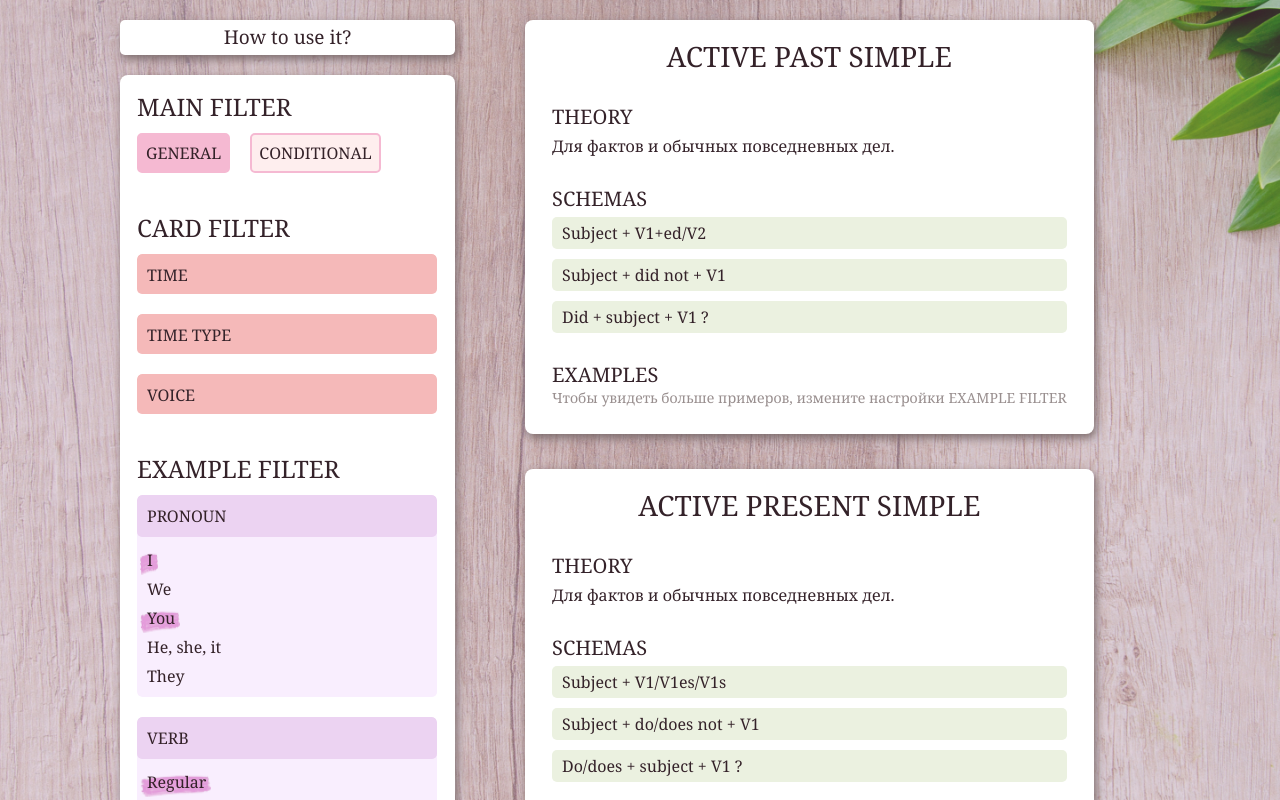
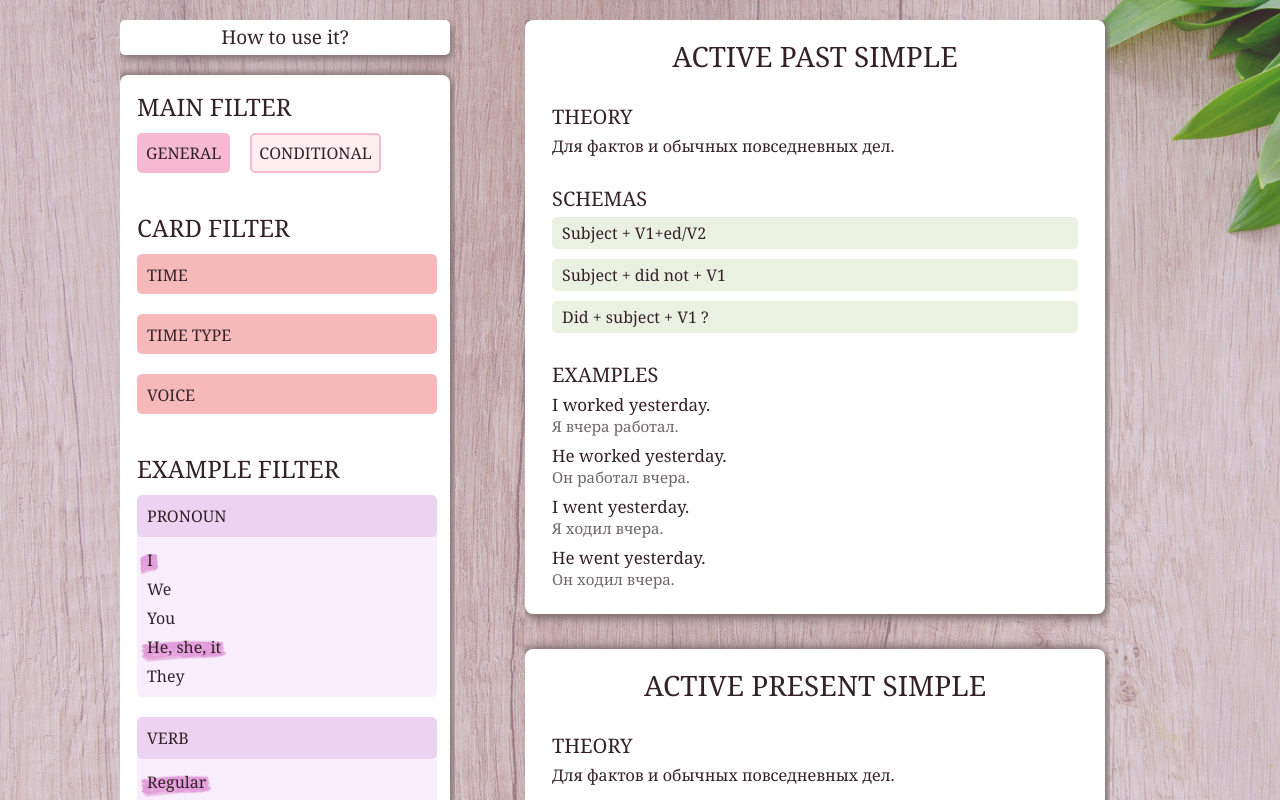
Before and after one commit to VanillaTank/sentence-builder, an Angular app: page / in a window 1280 px wide. Shown: the top 800 px of the page. Built offline with nearby package versions, Linux system fonts and the light colour scheme.

Commit message:
fix filtration; add session storage; add scrolls

```diff
--- a/src/app/app.component.html
+++ b/src/app/app.component.html
@@ -1,9 +1,9 @@
 <div class="container flex">
-    <div class="nav_side">
+    <div class="nav_side scrollStyle scrollColorPink restrictHeight">
         <button class="htu_btn" (click)="showHTU()">How to use it?</button>
         <app-filters></app-filters>
     </div>
-    <div>
+    <div class="scrollStyle scrollColorGreen restrictHeight">
         <app-cards></app-cards>
     </div>
 </div>
--- a/src/app/card-filter.service.ts
+++ b/src/app/card-filter.service.ts
@@ -1,5 +1,5 @@
 import { Injectable } from '@angular/core';
-import { BehaviorSubject } from "rxjs";
+import { BehaviorSubject, Subject } from "rxjs";
 
 // Cards
 import { Card, Example } from './cardInterfaces';
@@ -32,17 +32,20 @@ export class CardFilterService {
     mainFilterCurrentValue: string = 'general';
     mainFilterCards: any = JSON.parse(JSON.stringify(this.CARDS.find(o => o.mainFilter === this.mainFilterCurrentValue)));
 
-    filtedCard = new BehaviorSubject<Card[]>(this.mainFilterCards.cards);
+    filtedCard = new Subject<Card[]>();
     currentFilters = new BehaviorSubject<Filter[]>([...this.FILTERS.main, ...this.FILTERS.general]);
 
     initCards() {
-        this.mainFilterCards = JSON.parse(JSON.stringify(this.CARDS.find(o => o.mainFilter === this.mainFilterCurrentValue)))
-        this.mainFilterCards.cards.map((c: Card) => c.examples.forEach((e: Example) => e.show = false))
-        this.filtedCard.next(this.mainFilterCards?.cards);
+        this.CARDS.forEach(category => {
+            category.cards.forEach((c: Card) => {
+                c.shown = true;
+                c.examples.forEach((e: Example) => e.show = false);
+            })
+        })
     }
 
     onMainFilterChange(value: string): void {
-        this.mainFilterCards = this.CARDS.find(o => o.mainFilter === value);
+        this.mainFilterCards = this.CARDS.find(category => category.mainFilter === value);
         this.mainFilterCurrentValue = value;
         this.filtedCard.next(this.mainFilterCards?.cards);
 
@@ -51,25 +54,35 @@ export class CardFilterService {
     }
 
     onCardFilterChange(query: any): void {
-        const filtredCardsByCardFilter = this.mainFilterCards?.cards.filter((card: Card) => {
+        if (Object.keys(query).length === 0) {
+            this.mainFilterCards.cards.forEach((c: Card) => c.shown = true);
+            this.filtedCard.next(this.mainFilterCards?.cards);
+            return;
+        }
+
+
+        this.mainFilterCards?.cards.forEach((card: Card) => {
             for (let q in query) {
                 if (query[q].length > 0 && !query[q].includes(card.cardFilter[q])) {
-                    return false
+                    card.shown = false;
+                    return;
                 }
             }
-            return true;
+            card.shown = true;
+            return card;
         })
 
-
-        this.filtedCard.next(filtredCardsByCardFilter)
+        this.filtedCard.next(this.mainFilterCards?.cards);
     }
 
 
     onExampleFilterChange(query: any): void {
 
         if (Object.keys(query).length === 0) {
-            this.mainFilterCards.cards.forEach((c: Card) => c.examples.forEach((e: Example) => e.show = true))
-            this.filtedCard.next(this.mainFilterCards?.cards)
+            this.mainFilterCards.cards.forEach((c: Card) => {
+                c.examples.forEach((e: Example) => e.show = true)
+            });
+            this.filtedCard.next(this.mainFilterCards?.cards);
             return;
         }
 
@@ -79,7 +92,7 @@ export class CardFilterService {
                 for (let q in query) {
                     if (query[q].length > 0 && !query[q].includes(e.exampleFilter[q])) {
                         e.show = false;
-                        return
+                        return;
                     }
                 }
                 e.show = true;
--- a/src/app/cards/cards.component.css
+++ b/src/app/cards/cards.component.css
@@ -1,12 +1,18 @@
+.container {
+    cursor: default;
+}
+
 .card {
     background-color: #fff;
     padding: 17px 27px;
     border-radius: 8px;
-    box-shadow: -2px -2px 10px #7C6C6D;
-    box-shadow: 2px 4px 10px #7C6C6D;
+    box-shadow: -2px -2px 10px #7C6C6D, 2px 4px 10px #7C6C6D;
+    max-width: 580px;
+    min-width: 580px;
+    width: 100%;
 }
 
-li+li {
+.card+.card {
     margin-top: 35px;
 }
 
@@ -31,13 +37,6 @@ li+li {
     margin-top: 10px;
 }
 
-.tip {
-    color: #998F8F;
-    font-size: 14px;
-    margin-top: -5px;
-    margin-bottom: 10px;
-}
-
 .example+.example {
     margin-top: 8px;
 }
--- a/src/app/cards/cards.component.html
+++ b/src/app/cards/cards.component.html
@@ -1,6 +1,6 @@
-<ul>
-    <li *ngFor="let card of Cards">
-        <div class="card">
+<div class="container">
+    <ng-container *ngFor="let card of Cards">
+        <div *ngIf="card.shown" class="card">
             <h3 class="title">{{card.title}}</h3>
             <h4 class="sub-title">THEORY</h4>
             <p class="theory">{{card.theory}}</p>
@@ -8,7 +8,6 @@
             <h4 class="sub-title">SCHEMAS</h4>
             <p *ngFor="let s of card.schemas" class="schema">{{s}}</p>
             <h4 class="sub-title">EXAMPLES</h4>
-            <p class="tip">Чтобы увидеть больше примеров, измените настройки EXAMPLE FILTER</p>
             <div *ngFor="let e of card.examples" class="example">
                 <div *ngIf="e.show">
                     <p class="en">{{e.en}}</p>
@@ -17,5 +16,5 @@
                 </div>
             </div>
         </div>
-    </li>
-</ul>
+    </ng-container>
+</div>
--- a/src/app/cards/cards.component.ts
+++ b/src/app/cards/cards.component.ts
@@ -1,27 +1,22 @@
-import { Component, ChangeDetectorRef, OnDestroy } from '@angular/core';
+import { Component, ChangeDetectorRef } from '@angular/core';
 import { CardFilterService } from '../card-filter.service'
-import {Card} from '../cardInterfaces';
+import { Card } from '../cardInterfaces';
 
 @Component({
     selector: 'app-cards',
     templateUrl: './cards.component.html',
     styleUrls: ['./cards.component.css']
 })
-export class CardsComponent implements OnDestroy {
+export class CardsComponent {
 
-    Cards: any = [];
+    Cards: Card[] = [];
 
     constructor(
         private cardFilterService: CardFilterService,
         public readonly cdr: ChangeDetectorRef) {
-           this.cardFilterService.filtedCard.subscribe((cards: any) => {this.Cards = cards});
-        }
-
-
-    ngOnDestroy(): void {
-        // this.destroy$.next();
-        // this.destroy$.complete();
+        this.cardFilterService.filtedCard.subscribe((cards: Card[]) => {
+            this.Cards = cards;
+        });
     }
 
-
 }
--- /dev/null
+++ b/src/app/data/filters/presets.ts
@@ -0,0 +1,10 @@
+export const PRESETS = {
+    general: {
+        pronoun: ['I', 'heSheIt'],
+        sentenceType: ['statement'],
+        verb: ['irregular', 'regular'],
+    },
+    conditional: {
+        pronoun: ['we', 'they'],
+    }
+}
--- a/src/app/filters/filters.component.css
+++ b/src/app/filters/filters.component.css
@@ -5,9 +5,9 @@
     background-color: #fff;
     padding: 15px 17px;
     border-radius: 8px;
-    box-shadow: -2px -2px 10px #7C6C6D;
-    box-shadow: 2px 4px 10px #7C6C6D;
+    box-shadow: -2px -2px 10px #7C6C6D, 2px 4px 10px #7C6C6D;
     z-index: 1;
+    cursor: default;
 }
 
 .title {
--- a/src/app/filters/filters.component.ts
+++ b/src/app/filters/filters.component.ts
@@ -1,6 +1,9 @@
 import { Component, OnInit } from '@angular/core';
 import { Filter } from './filters';
 import { CardFilterService } from '../card-filter.service';
+import { StorageService } from '../storage.service';
+import { PRESETS } from '../data/filters/presets';
+import { mainFilter } from '../data/filters/main';
 
 @Component({
     selector: 'app-filters',
@@ -9,74 +12,108 @@ import { CardFilterService } from '../card-filter.service';
 })
 export class FiltersComponent implements OnInit {
     Filters: Filter[] = [];
+    presets: any = PRESETS;
+    mainFilter: any = mainFilter;
 
     state: any = {
+        main: '',
         cardFilter: {},
         exampleFilter: {}
     }
 
-    constructor(private cardFilterService: CardFilterService) {
+    constructor(private readonly cardFilterService: CardFilterService,
+        private readonly storageService: StorageService) {
         this.cardFilterService.currentFilters.subscribe((filters: any) => this.Filters = filters);
     }
 
     ngOnInit(): void {
-        this.createRandomExampleFilter();
-        this.cardFilterService.onMainFilterChange('general')
+        this.state.main = this.mainFilter.content[0].id;
+        this.cardFilterService.onMainFilterChange(this.mainFilter.content[0].id);
+        this.createPresetExampleFilter();
     }
 
-    createRandomExampleFilter() {
-        this.state.exampleFilter = {};
-
-        this.Filters.find(f => f.id === "exampleFilter")?.content.map(f => {
-            const arrRandIndexes: number[] = [];
-            const exampleLength = f.values?.length;
-
-            for (let i = 0; i < 2 && i <= exampleLength; i++) {
-                let randomIndex: number | never = Math.floor(Math.random() * exampleLength);
-                while (arrRandIndexes.includes(randomIndex) && arrRandIndexes.length < exampleLength) {
-                    randomIndex = Math.floor(Math.random() * exampleLength);
+    createPresetExampleFilter() {
+        for (let filterType of this.mainFilter.content) {
+            if (this.state.main === filterType.id) {
+                this.state.exampleFilter = this.presets[filterType.id];
             }
-                arrRandIndexes.push(randomIndex);
-                f.values[randomIndex].checked = true;
-                if (this.state.exampleFilter[f.id]) {
-                    this.state.exampleFilter[f.id].push(f.values[randomIndex].value);
-                }
-                else { this.state.exampleFilter[f.id] = [f.values[randomIndex].value] }
         }
 
-        })
-
+        this.markExamplesChecked();
         this.cardFilterService.onExampleFilterChange(this.state.exampleFilter);
     }
 
+
+    markExamplesChecked(): void {
+        let exampleFilterContent: string[] = [];
+        for (let key in this.state.exampleFilter) {
+            const value = this.state.exampleFilter[key];
+            exampleFilterContent = exampleFilterContent.concat(value);
+        }
+
+        this.Filters
+            .find(f => f.id === "exampleFilter")?.content
+            .forEach(c => {
+                c.values?.forEach(v => {
+                    v.checked = false;
+                    if (exampleFilterContent.indexOf(v.value) !== -1) {
+                        v.checked = true;
+                    }
+                })
+            })
+    }
+
     onClickBtnFilter(c: any, id: any, v: any = undefined): void {
+
         if (id === 'mainFilter') {
+            this.Filters.forEach((f) => {
+                if (f.type === 'btn-filter') {
+                    f.content.forEach((cont) => {
+                        cont.checked = false;
+                        if (c.cont === c.id) {
+                            cont.checked = true;
+                        }
+                    });
+                }
+            });
+
             this.cardFilterService.onMainFilterChange(c.value);
-            this.createRandomExampleFilter();
+
+            this.storageService.save(this.state.main, this.state);
+
+            if (this.storageService.isContain(c.id)) {
+                this.state = JSON.parse(this.storageService.get(c.id) || '');
+                this.cardFilterService.onCardFilterChange(this.state.cardFilter);
+            } else {
+                this.state.main = c.id;
+                this.createPresetExampleFilter();
+            }
         }
 
         if (id === "cardFilter") {
             v.checked = !v.checked;
             this.state.cardFilter = {};
 
-            this.Filters.find(f => f.id === "cardFilter")?.content.map(c => {
-                c.values?.map(v => {
+            this.Filters
+                .find(f => f.id === "cardFilter")?.content
+                .forEach(c => {
+                    c.values?.forEach(v => {
                         if (v.checked) {
                             if (this.state.cardFilter[c.id]) { this.state.cardFilter[c.id].push(v.value) }
                             else { this.state.cardFilter[c.id] = [v.value] }
                         }
                     })
                 })
-
             this.cardFilterService.onCardFilterChange(this.state.cardFilter);
         }
 
         if (id === "exampleFilter") {
             v.checked = !v.checked;
             this.state.exampleFilter = {};
-
-            this.Filters.find(f => f.id === "exampleFilter")?.content.map(c => {
-                c.values?.map(v => {
+            this.Filters
+                .find(f => f.id === "exampleFilter")?.content
+                .forEach(c => {
+                    c.values?.forEach(v => {
                         if (v.checked) {
                             if (this.state.exampleFilter[c.id]) { this.state.exampleFilter[c.id].push(v.value) }
                             else { this.state.exampleFilter[c.id] = [v.value] }
@@ -86,15 +123,8 @@ export class FiltersComponent implements OnInit {
             this.cardFilterService.onExampleFilterChange(this.state.exampleFilter);
         }
 
-        this.Filters.map((f: any) => {
-            if (f.type === 'btn-filter') {
-                f.content.forEach((c: any) => c.checked = false);
-            }
-            return;
-        })
         c.checked = !c.checked;
     }
-
 
     /**
      * Show/Hide selector options
--- /dev/null
+++ b/src/app/storage.service.ts
@@ -0,0 +1,29 @@
+import { Injectable } from '@angular/core';
+
+@Injectable({
+    providedIn: 'root'
+})
+export class StorageService {
+    save(key: string, value: any):void {
+        if(typeof value === 'object' ) {
+            value = JSON.stringify(value);
+        }
+        sessionStorage.setItem(key,value);
+    }
+
+    get(key: string) {
+        const value = sessionStorage.getItem(key);
+        return value;
+    }
+
+    // delete(key: string):void {
+
+    // }
+
+    isContain(key: string): boolean {
+        if(this.get(key)) {
+            return true;
+        }
+        return false;
+    }
+}
--- a/src/styles.css
+++ b/src/styles.css
@@ -1,4 +1,6 @@
-*, *::after, *::before {
+*,
+*::after,
+*::before {
     box-sizing: border-box;
     margin: 0;
     padding: 0;
@@ -52,11 +54,13 @@ button {
 .justifyBetween {
     justify-content: space-between;
 }
+
 .nav_side {
     max-width: 335px;
     width: 100%;
     margin-right: 50px;
 }
+
 .htu_btn {
     background-color: #fff;
     border-radius: 5px;
@@ -83,3 +87,43 @@ button {
 .htu_btn:active:focus {
     background-color: #C8D2B5;
 }
+
+.restrictHeight {
+    max-height: calc(100vh - 20px);
+    overflow-y: auto;
+}
+
+.scrollStyle {
+    padding-right: 5px;
+    cursor: pointer;
+}
+
+.scrollStyle::-webkit-scrollbar {
+    width: 10px;
+    height: 10px;
+}
+
+.scrollColorPink::-webkit-scrollbar-thumb {
+    background-color: #f1a2ac;
+}
+
+.scrollColorGreen::-webkit-scrollbar-thumb {
+    background-color: #899d66;
+}
+
+.scrollStyle::-webkit-scrollbar-track {
+    box-shadow: 5px 5px 5px -5px rgba(34, 60, 80, 0.25) inset;
+    background-color: #f9f9fd;
+    border-radius: 10px;
+}
+
+.scrollStyle::-webkit-scrollbar-thumb {
+    border-radius: 10px;
+    background-image: linear-gradient(45deg, rgba(255, 255, 255, 0.25) 25%,
+            transparent 25%,
+            transparent 50%,
+            rgba(255, 255, 255, .25) 50%,
+            rgba(255, 255, 255, .25) 75%,
+            transparent 75%,
+            transparent);
+}
```
Also changed, not shown: src/app/filters/filters.component.html (+7 -12 lines), sentence-type.jpg (added), src/app/app.component.css (line endings or trailing spaces). Lines whose indentation alone changed are shown as unchanged.
